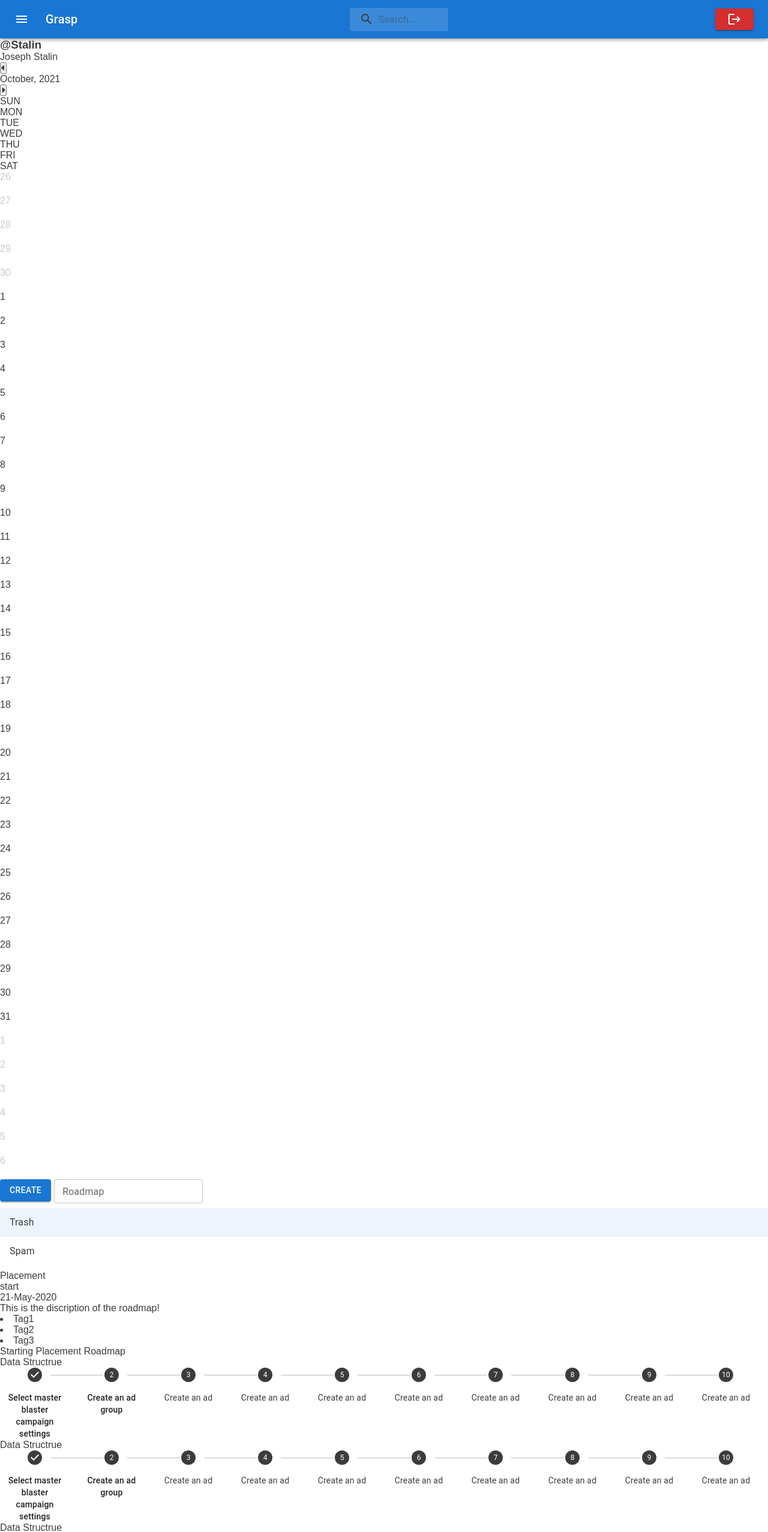
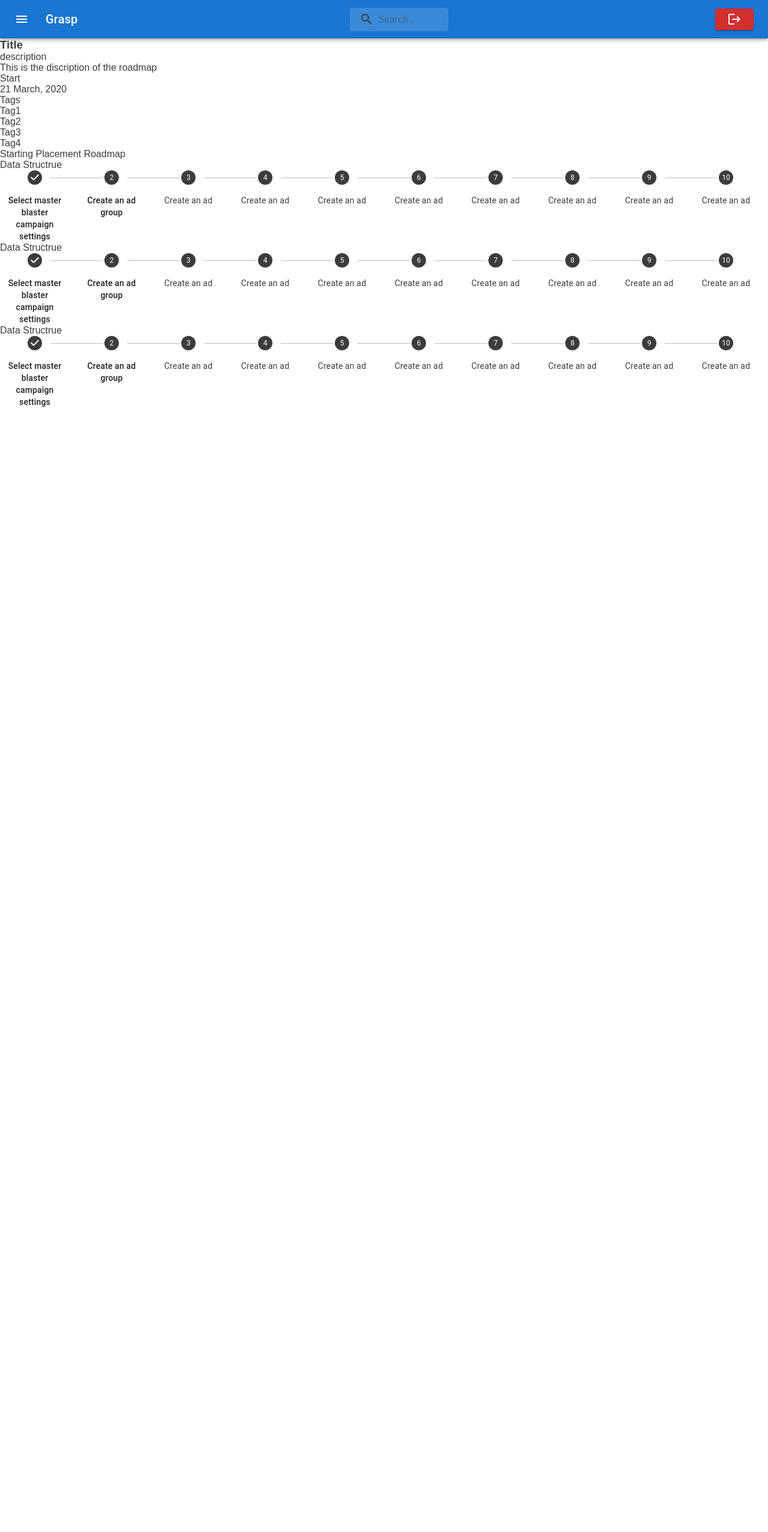
Before and after one commit to Sarthak-23/grasp, a React app in the folder client/: page / in a window 1280 px wide. Shown: the top 2554 px of the page at 60% size. After the commit the page ends 800 px from the top, so only its background shows below. Built offline with nearby package versions, Linux system fonts and the light colour scheme.

Commit message:
roadmap update

```diff
--- a/client/src/components/Home/Home.css
+++ b/client/src/components/Home/Home.css
@@ -3,6 +3,6 @@
     flex-direction: column;
 }
 .Box {
-    display: flex;
-    height: 100vh;
+    padding: 50px;
+    height: 90vh;
 }
--- a/client/src/components/Home/Home.js
+++ b/client/src/components/Home/Home.js
@@ -15,7 +15,7 @@ const Home = (props) => {
         <div className={classes.Home}>
             <Navbar />
             <Box className={classes.Box}>
-                <Panel />
+                {/* <Panel /> */}
                 <Roadmap />
                 {/* <RightPanel /> */}
             </Box>
--- a/client/src/components/Home/Panel/MainCalendar/DayBox/DayBox.css
+++ b/client/src/components/Home/Panel/MainCalendar/DayBox/DayBox.css
@@ -13,6 +13,7 @@
     font-weight: 700;
     transition: 0.2s;
     transition-property: border;
+
 }
 .DayBox_default{
     border: 0.5px solid #e8e8e8;
--- a/client/src/components/Home/Roadmap/Roadmap.css
+++ b/client/src/components/Home/Roadmap/Roadmap.css
@@ -1,53 +1,47 @@
 .Roadmap{
-    min-height: 90vh;
-    position: relative;
-    margin-left: 10px;
-    width: 100%;
     background-color: #E4E4E4;
     border-radius: 5px;
-    padding: 20px;
-    box-shadow: 2px 2px 5px #eee;
+    display: flex;
+    width: 90%;
+    margin: auto;
+    height: 100%;
 }
-.Header{
-
+.Info{
+    display: flex;
+    flex-direction: column;
+    width: 400px;
+    padding: 30px;
 }
-.Header .top{
-    display: flex;
-    /* align-items: center; */
-    justify-content: space-between;
-    margin: 5px 0;
-}
-.Header .title{
+.Info h3{
     font-size: 2rem;
 }
-.date label{
+.Sec{
+    margin: 10px 0;
+}
+.Sec label{
     font-size: 0.7rem;
+    color: #A7A7A7;
 }
-.Header .description{
-    font-size: 0.8rem;
-    color: #3c3c3c;
+.Sec p{
+    color: #404040;
 }
-.tags{
+.Sec ul{
+    display: flex;
     list-style: none;
-    display: flex;
 }
-.tags li{
-    margin: 5px;
-    font-size: 0.8rem;
-    background-color: white;
-    padding: 5px;
-    border-radius: 5px;
+.Sec ul li{
+    margin-right: 5px;
 }
 .Main{
-    width: 700px;
-    margin: auto;
-    margin-top: 20px;
-    border: 1px solid #000;
+    height: 100%;
     padding: 30px;
     border-radius: 5px;
     background: #9ccca5;
     overflow-y: scroll;
-    height: 80%;
+    transition: 0.3s;
+}
+.Main:hover{
+    transform: scale(1.1);
 }
 .Main::-webkit-scrollbar{
     width: 10px;
--- a/client/src/components/Home/Roadmap/Roadmap.jsx
+++ b/client/src/components/Home/Roadmap/Roadmap.jsx
@@ -68,26 +68,33 @@ const Roadmap =(props)=> {
 
 
   return (
+
     <div className={classes.Roadmap}>
 
-        <div className={classes.Header}>
-          <div className={classes.top}>
-          <p className={classes.title}>Placement</p>
-          <div className={classes.date}>
-            <label>start</label>
-            <p>21-May-2020</p>
-            </div>
-          </div>
-          <p className={classes.description}>This is the discription of the roadmap!</p>
+      <div className={classes.Info}>
+
+        <h3>Title</h3>
+        <div className={classes.Sec}>
+          <label>description</label>
+          <p>This is the discription of the roadmap</p>
+        </div>
+        <div className={classes.Sec}>
+          <label>Start</label>
+          <p>21 March, 2020</p>
+        </div>
+        <div className={classes.Sec}>
+          <label>Tags</label>
+          <ul>
+            <li>Tag1</li>
+            <li>Tag2</li>
+            <li>Tag3</li>
+            <li>Tag4</li>
+          </ul>
         </div>
 
-        <div className={classes.tags}>
-          <li>Tag1</li>
-          <li>Tag2</li>
-          <li>Tag3</li>
-        </div>
+      </div>
 
-        <div className={classes.Main}>
+      <div className={classes.Main}>
 
           <div className={classes.StartDiv}>
             Starting Placement Roadmap
```
